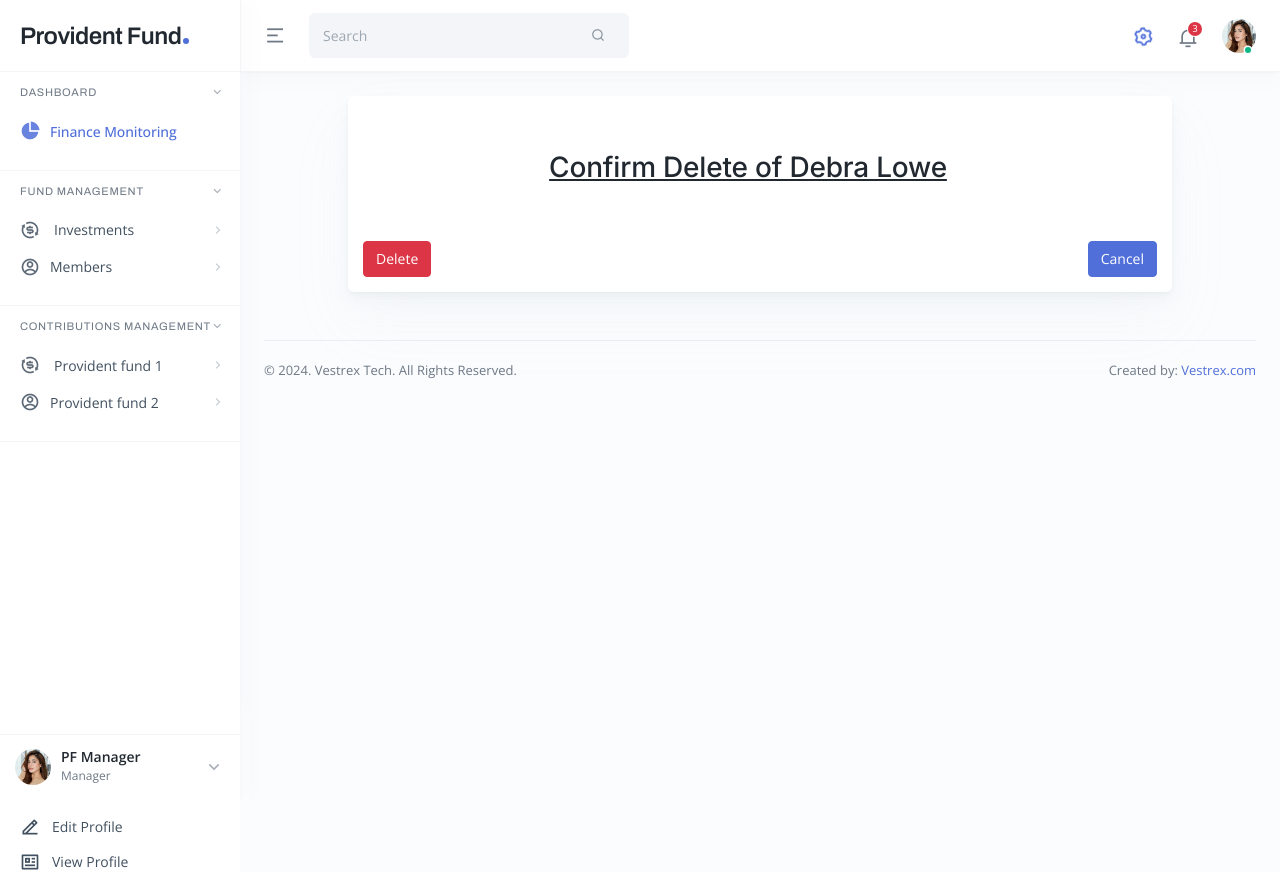
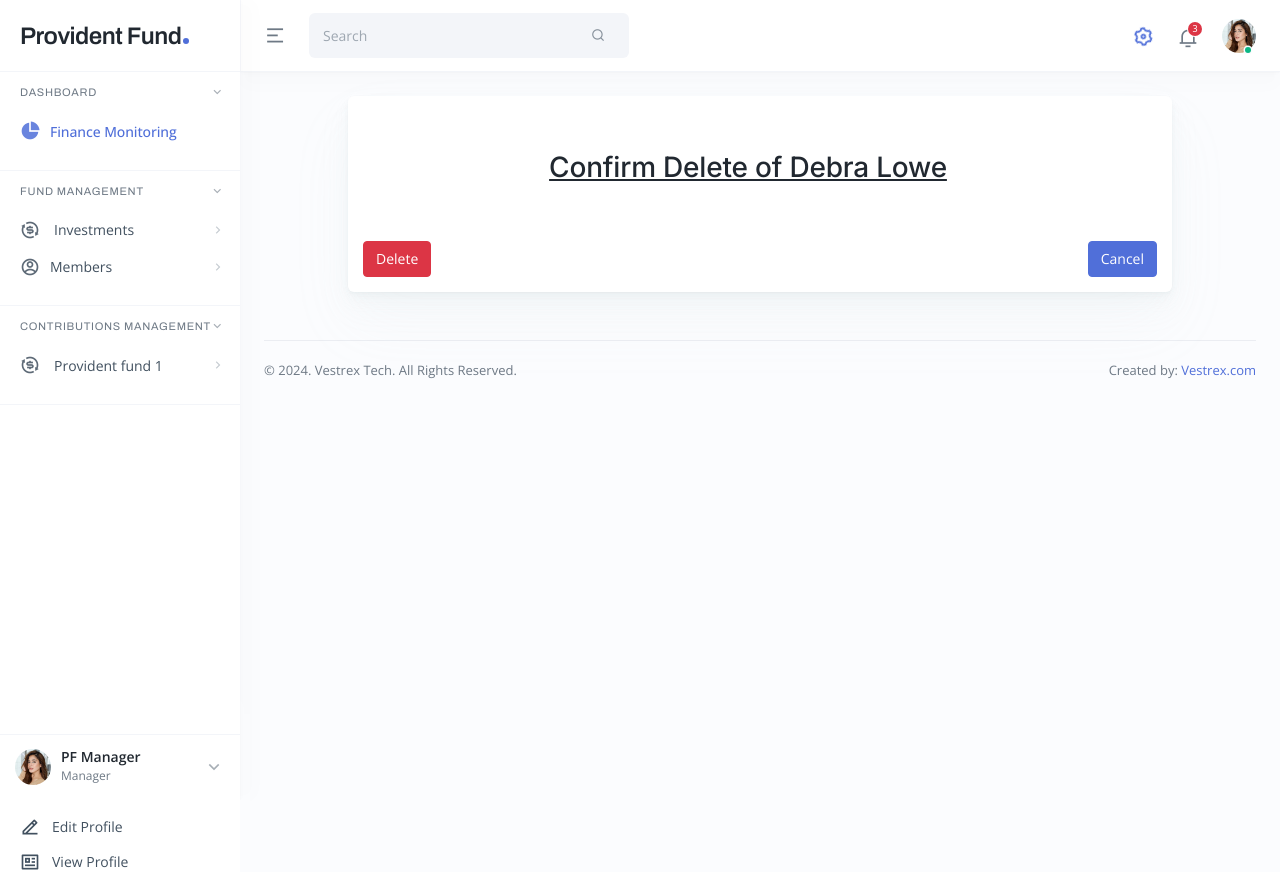
Before and after one commit to davidogit/provident_unit, a Django app: page /fund/deleteMember/1/ in a window 1280 px wide. Run offline with Django 5.2, Linux system fonts and the light colour scheme; a user stored in the database is signed in; data comes from the database, SQL or seed files in the repository; parts of the project's set-up code (start-up, migrations or seed data) failed here and were passed over; some libraries are stand-ins or nearby versions.

Commit message:
base update

```diff
--- a/ProvidentFund/Fund/templates/dashboard/base.html
+++ b/ProvidentFund/Fund/templates/dashboard/base.html
@@ -90,13 +90,6 @@
                   <a href="{% url 'staff_member_list' %}" class="nav-sub-link">View Contributions</a>
                   <a href="{% url 'staff_member_list' %}" class="nav-sub-link">Individual Contributions</a>
 
-                </nav>
-              </li>
-              <li class="nav-item">
-                <a href="#" class="nav-link has-sub"><i class="ri-account-circle-line"></i> <span>Provident fund 2</span></a>
-                <nav class="nav nav-sub">
-                  <a href="{% url 'contributions_listpf2' %}" class="nav-sub-link">View Contributions</a>
-                  <a href="{% url 'contributions_listpf2' %}" class="nav-sub-link">Individual Contributions</a>
                 </nav>
               </li>
 
```
